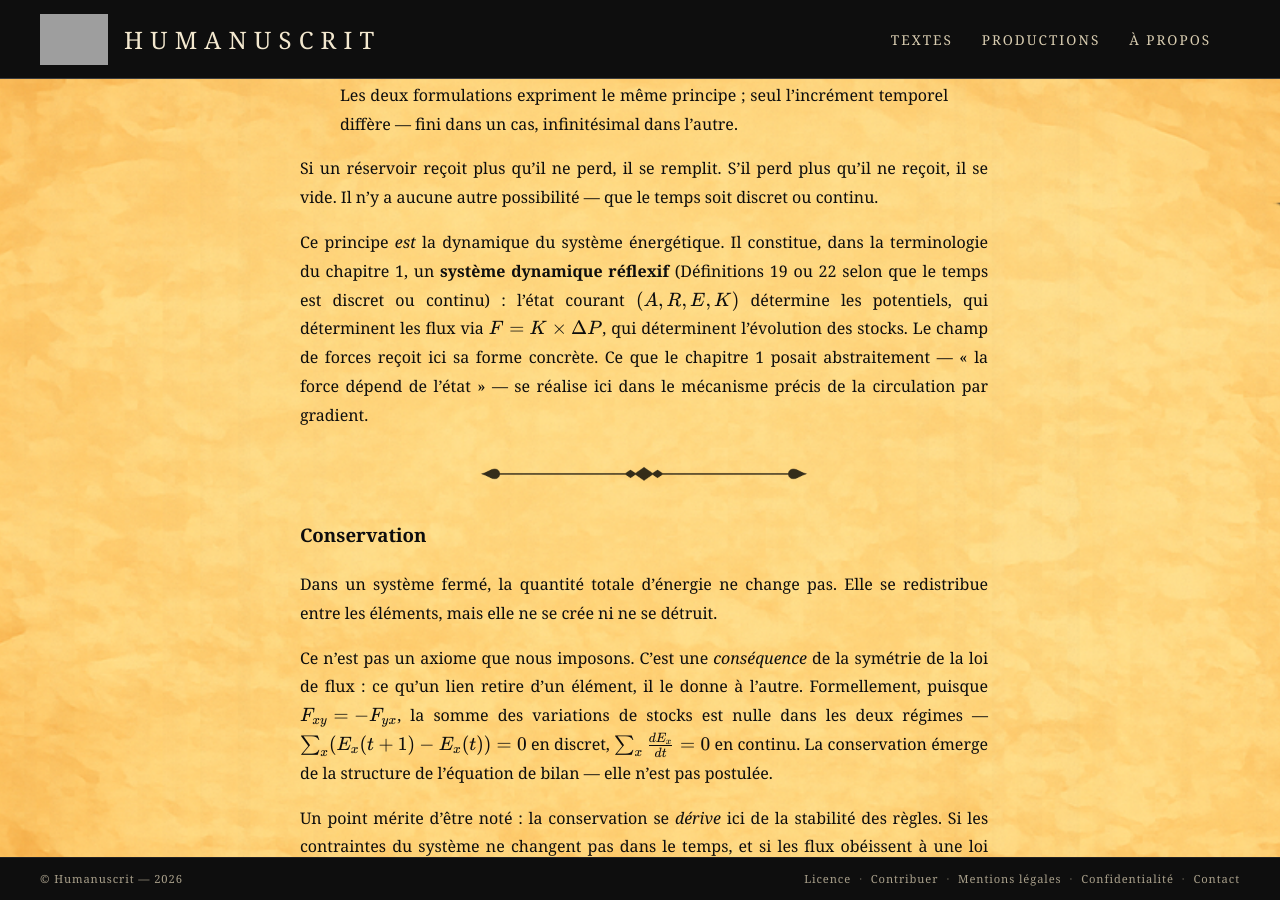
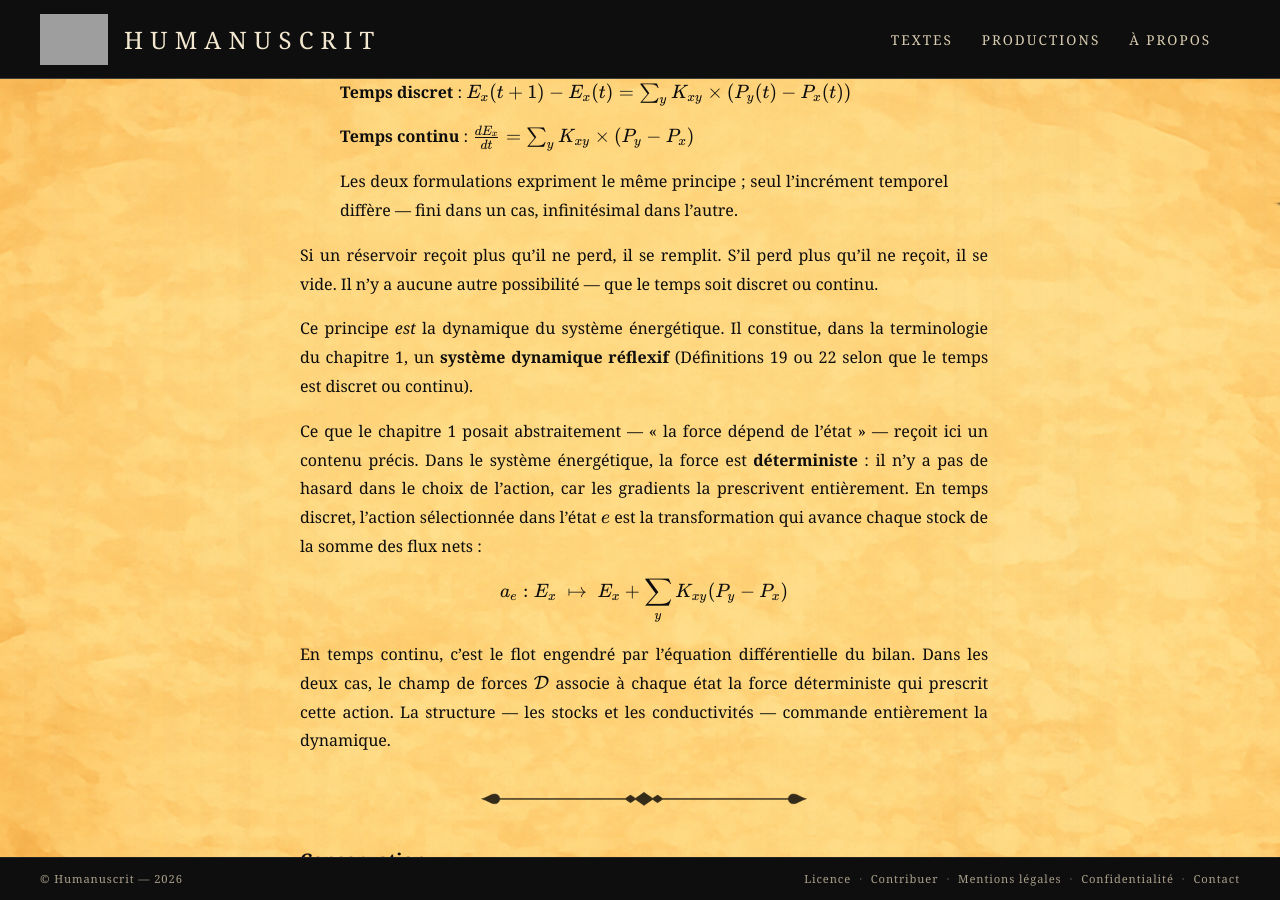
Before and after one commit to maxcarriere/humanuscrit, a Jekyll site: the page built from textes/reflexions/2_systèmes_vision_dynamique.md, in a window 1280 px wide and 900 px high, scrolled down 6506 px. Built offline with Jekyll 4.4.1, drawn with Linux system fonts in a browser that asks for light colours; some of the changed text lies outside the part shown; grey boxes are pictures that could not be loaded.

Commit message:
Reflexions chapitre 2: mises a jour
Co-authored-by: Cursor <cursoragent@cursor.com>

```diff
--- a/textes/reflexions/2_systèmes_vision_dynamique.md
+++ b/textes/reflexions/2_systèmes_vision_dynamique.md
@@ -89,7 +88,7 @@ Les ingrédients sont posés. Nous pouvons maintenant les assembler en une défi
 
 Un système énergétique est donc un système valué muni d'une loi supplémentaire — la loi de flux — qui transforme la valuation statique en une dynamique. Cette loi fait du système énergétique un **système dynamique réflexif** au sens du chapitre 1 (Définitions 19 et 22) : la force exercée sur le système dépend de son état, puisque les flux dépendent des stocks et des conductivités qui constituent cet état.
 
-Ce point mérite d'être souligné. Au chapitre précédent, le champ de forces $\mathcal{D} : E \to (\Omega \to \mathcal{A})$ était posé de manière abstraite — il associait à chaque état une force, sans dire comment. Le système énergétique est la première réponse concrète à cette abstraction : $\mathcal{D}(e) = (K_{xy} \times (P_x - P_y))_{(x,y) \in L}$. Le champ de forces est déterminé par les stocks et les conductivités. La structure commande la dynamique.
+Ce point mérite d'être souligné. Au chapitre précédent, le champ de forces $\mathcal{D}$ était posé de manière abstraite — il associait à chaque état une force, sans dire comment cette force était déterminée. Le système énergétique est la première réponse concrète à cette abstraction. La force y est **déterministe** : les gradients prescrivent entièrement l'évolution, sans hasard résiduel. Le champ $\mathcal{D}$ associe à chaque état $e = (A, R, E, K)$ la force qui sélectionne l'action du bilan — c'est-à-dire la transformation qui fait évoluer chaque stock selon la somme des flux nets. La structure — les stocks et les conductivités — commande entièrement la dynamique.
 
 ---
 
@@ -155,7 +154,13 @@ La loi de flux dit comment les flux sont déterminés. Le **principe de bilan**
 
 Si un réservoir reçoit plus qu'il ne perd, il se remplit. S'il perd plus qu'il ne reçoit, il se vide. Il n'y a aucune autre possibilité — que le temps soit discret ou continu.
 
-Ce principe *est* la dynamique du système énergétique. Il constitue, dans la terminologie du chapitre 1, un **système dynamique réflexif** (Définitions 19 ou 22 selon que le temps est discret ou continu) : l'état courant $(A, R, E, K)$ détermine les potentiels, qui déterminent les flux via $F = K \times \Delta P$, qui déterminent l'évolution des stocks. Le champ de forces reçoit ici sa forme concrète. Ce que le chapitre 1 posait abstraitement — « la force dépend de l'état » — se réalise ici dans le mécanisme précis de la circulation par gradient.
+Ce principe *est* la dynamique du système énergétique. Il constitue, dans la terminologie du chapitre 1, un **système dynamique réflexif** (Définitions 19 ou 22 selon que le temps est discret ou continu).
+
+Ce que le chapitre 1 posait abstraitement — « la force dépend de l'état » — reçoit ici un contenu précis. Dans le système énergétique, la force est **déterministe** : il n'y a pas de hasard dans le choix de l'action, car les gradients la prescrivent entièrement. En temps discret, l'action sélectionnée dans l'état $e$ est la transformation qui avance chaque stock de la somme des flux nets :
+
+$$a_e : E_x \;\mapsto\; E_x + \sum_y K_{xy}(P_y - P_x)$$
+
+En temps continu, c'est le flot engendré par l'équation différentielle du bilan. Dans les deux cas, le champ de forces $\mathcal{D}$ associe à chaque état la force déterministe qui prescrit cette action. La structure — les stocks et les conductivités — commande entièrement la dynamique.
 
 ---
 
```
Also changed, not shown: other parts of textes/reflexions/2_systèmes_vision_dynamique.md (+0 -1 lines).
